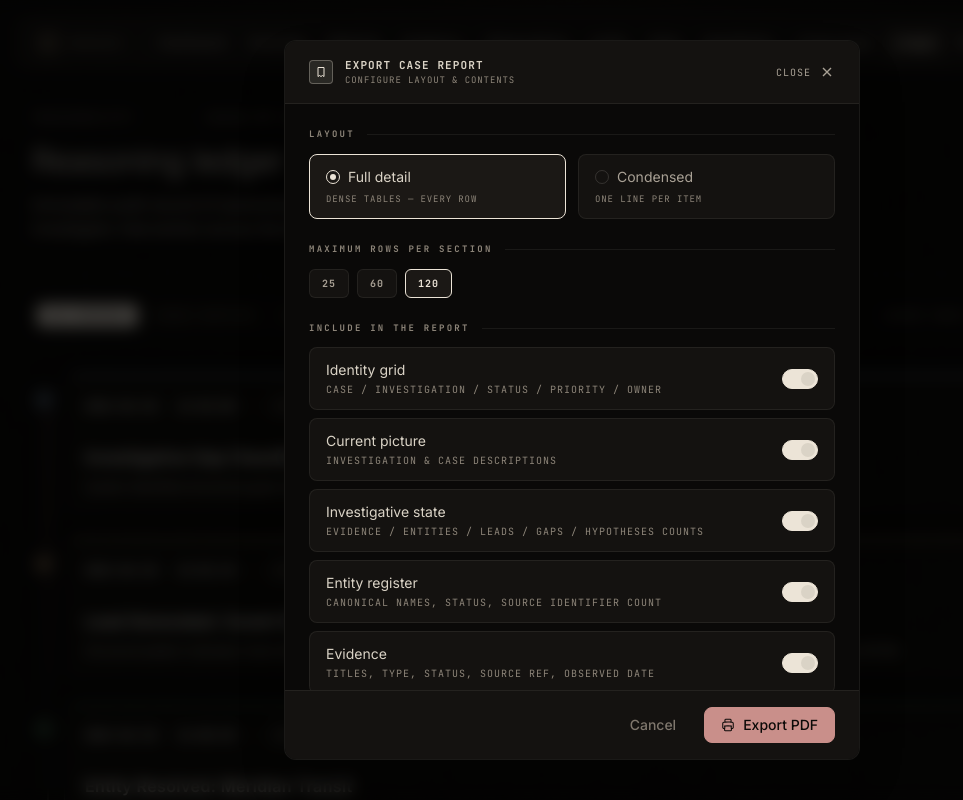
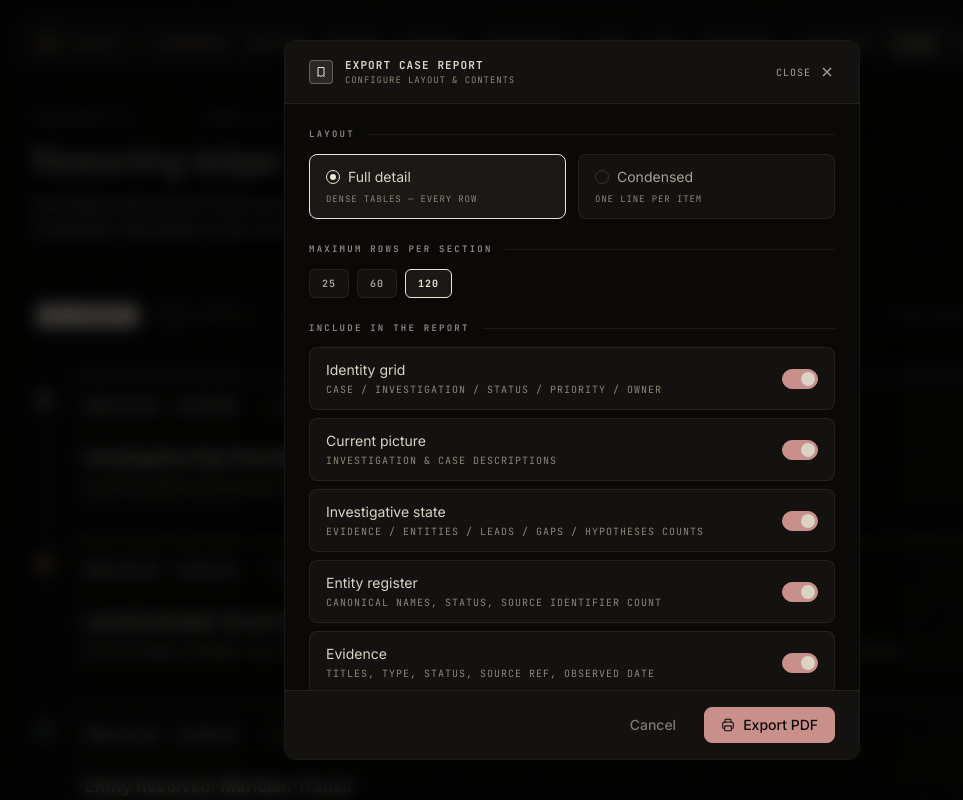
Before and after one commit to NERIS-v/INDAGO, a Next.js app in the folder packages/web/: page /investigations/1/ledger in a window 1280 px wide. Both pictures are taken after a click on the button "EXPORT PDF". Shown: the whole page, without its empty margins (68-1031 px from the left). Built offline with nearby package versions, Linux system fonts and the light colour scheme; no server answers.

Commit message:
fix(web): darken the report dialog toggle slider enabled state

```diff
--- a/packages/web/src/components/intel/case-report-export-dialog.tsx
+++ b/packages/web/src/components/intel/case-report-export-dialog.tsx
@@ -45,7 +45,7 @@ function ToggleRow({
         aria-hidden="true"
         className={`relative h-5 w-9 shrink-0 rounded-full border transition-colors duration-fast ${
           checked
-            ? "border-semantic-selection bg-semantic-selection"
+            ? "border-accent-rose bg-accent-rose"
             : "border-semantic-border bg-semantic-background"
         }`}
       >
```
